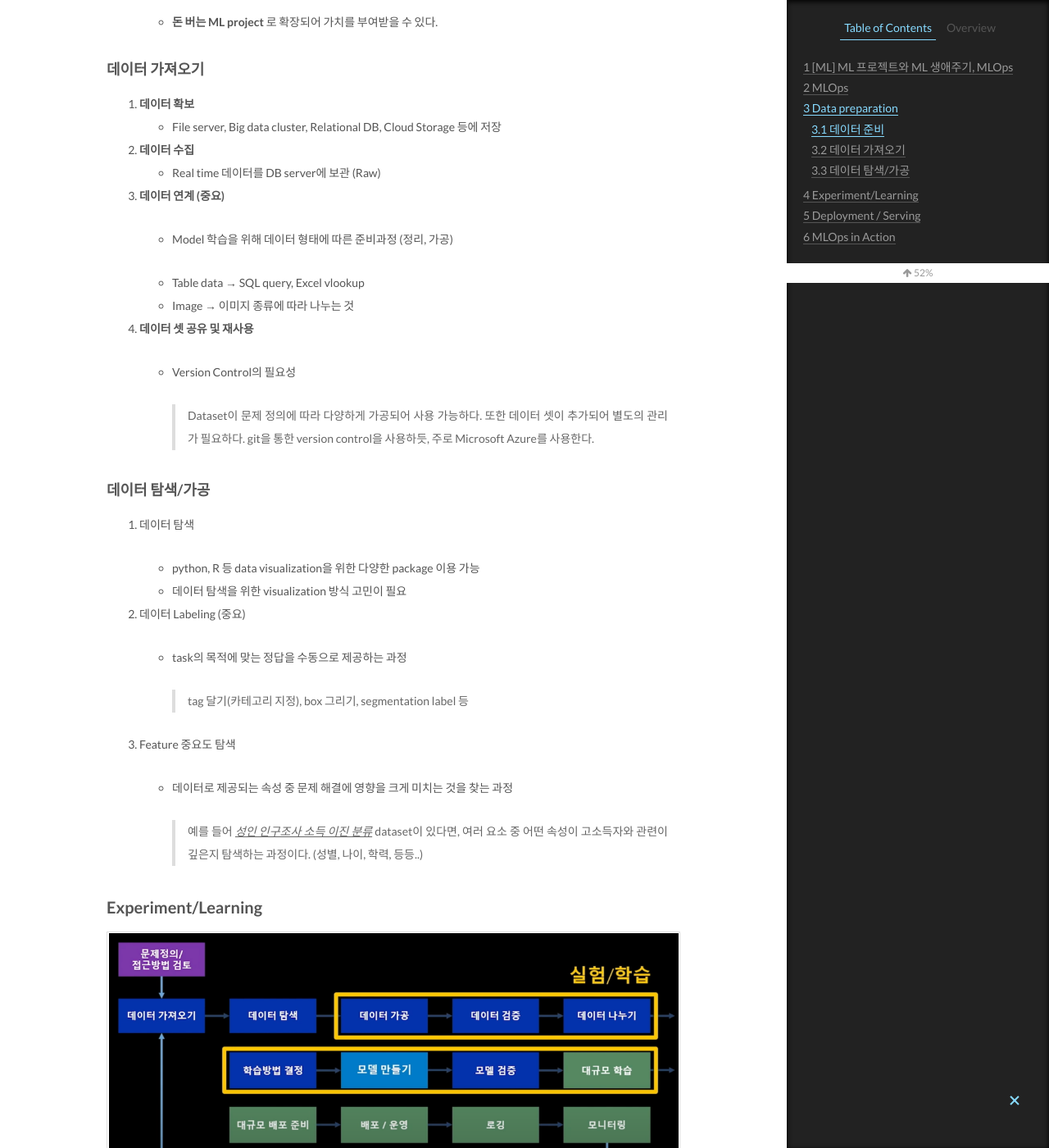
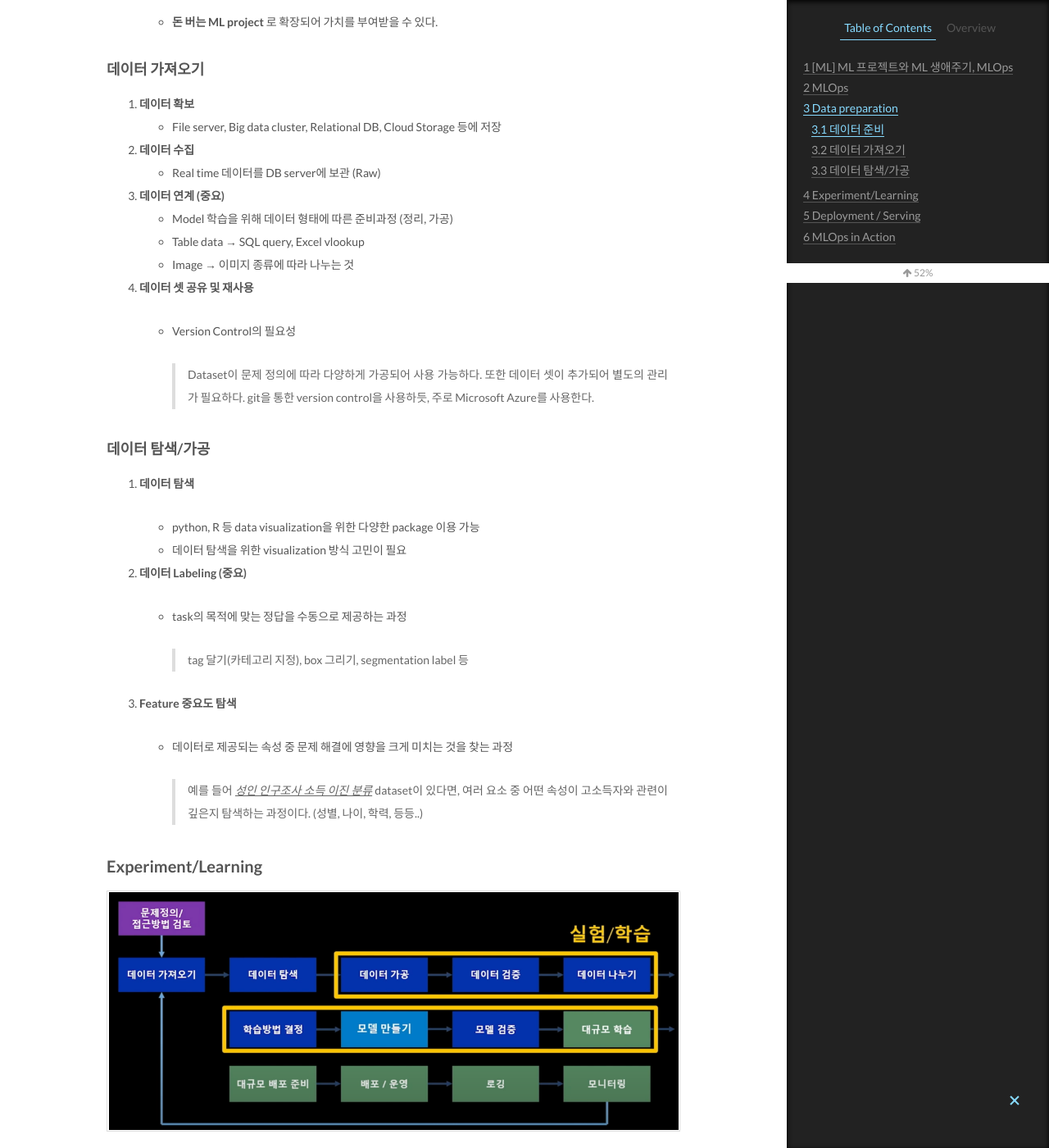
Before and after one commit to sbj6364/sbj6364.github.io, a Jekyll site: the page built from _posts/2021-04-07-ml-w3.md, in a window 1280 px wide and 1400 px high, scrolled down 4505 px. Shown: the whole window at 82% size. Built offline with Jekyll 4.4.1, drawn with Linux system fonts in a browser that asks for light colours.

Commit message:
Edit ml-w3

```diff
--- a/_posts/2021-04-07-ml-w3.md
+++ b/_posts/2021-04-07-ml-w3.md
@@ -174,9 +174,7 @@ MLOps의 담당자는 크게 전반부 *Data Scientist*, 후반부 *Data/SW Engi
    - Real time 데이터를 DB server에 보관 (Raw)
 
 3. **데이터 연계 (중요)**
-
    - Model 학습을 위해 데이터 형태에 따른 준비과정 (정리, 가공)
-
    - Table data → SQL query, Excel vlookup
    - Image → 이미지 종류에 따라 나누는 것
 
@@ -192,13 +190,15 @@ MLOps의 담당자는 크게 전반부 *Data Scientist*, 후반부 *Data/SW Engi
 
 ### 데이터 탐색/가공
 
-1. 데이터 탐색
+1. **데이터 탐색**
 
    - python, R 등 data visualization을 위한 다양한 package 이용 가능
    - 데이터 탐색을 위한 visualization 방식 고민이 필요
 
 
-2. 데이터 Labeling (중요)
+
+
+2. **데이터 Labeling (중요)**
 
    - task의 목적에 맞는 정답을 수동으로 제공하는 과정
 
@@ -207,7 +207,7 @@ MLOps의 담당자는 크게 전반부 *Data Scientist*, 후반부 *Data/SW Engi
 
 
 
-3. Feature 중요도 탐색
+3. **Feature 중요도 탐색**
 
    - 데이터로 제공되는 속성 중 문제 해결에 영향을 크게 미치는 것을 찾는 과정
 
```
